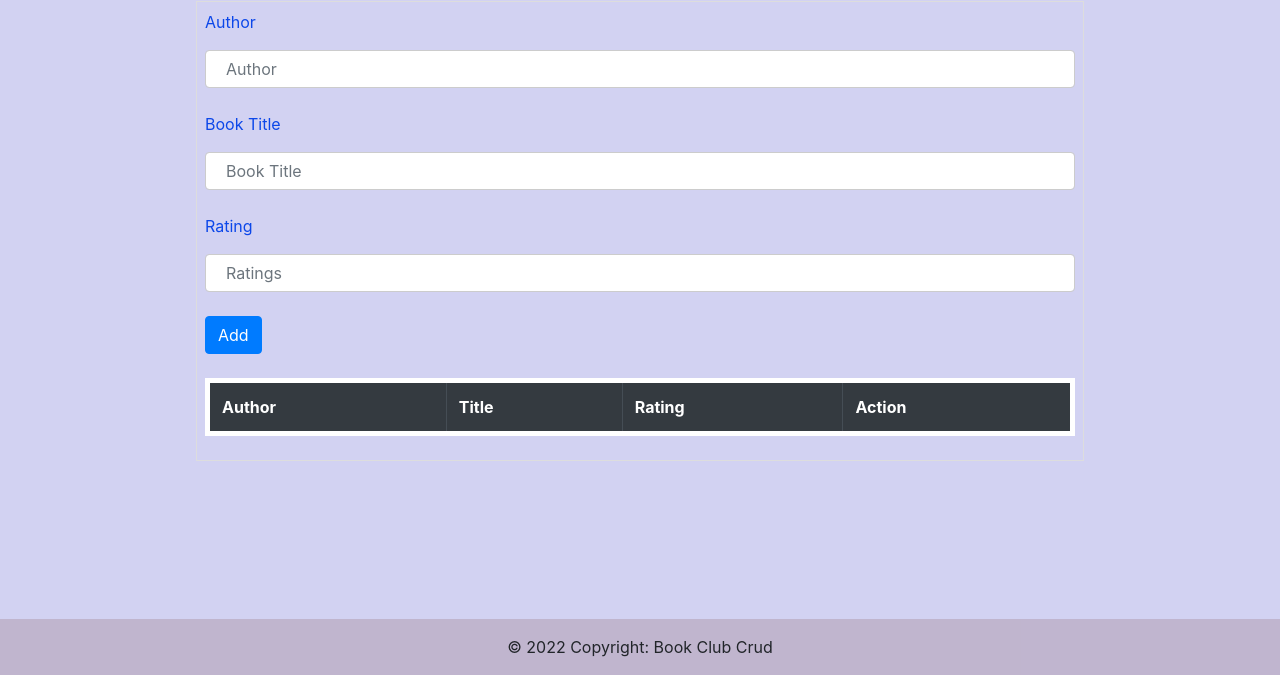
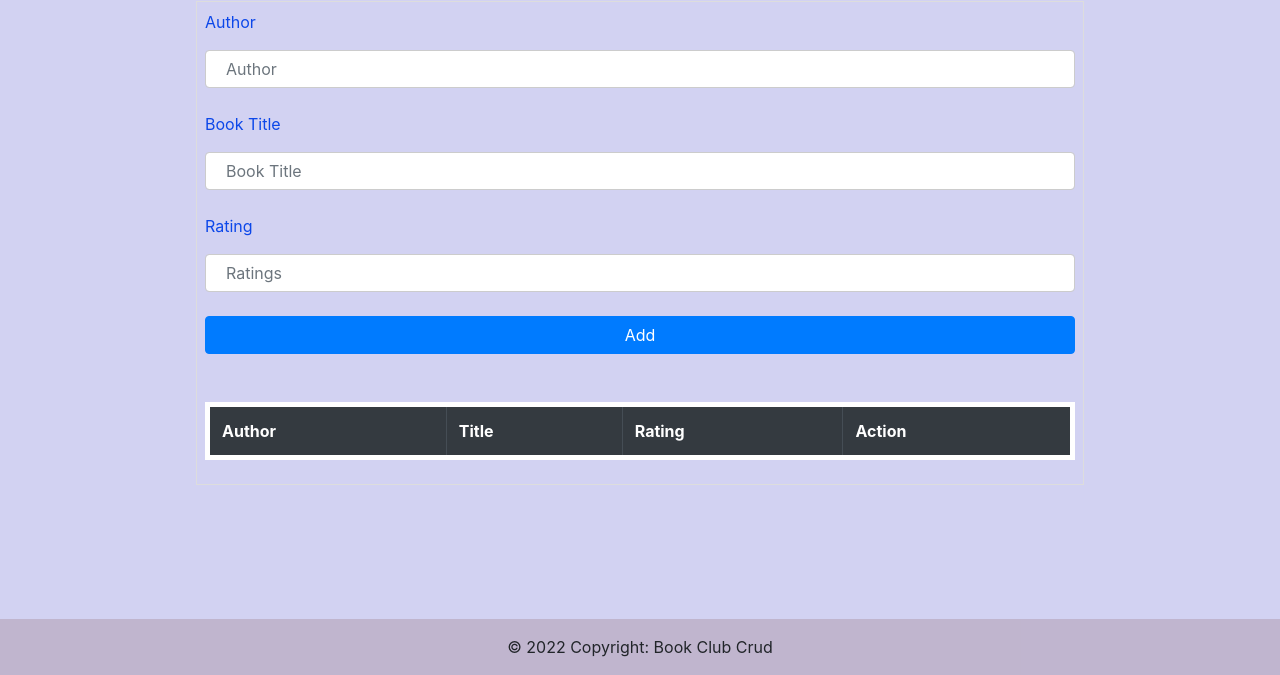
Before and after one commit to Jcodes17/book-club-app, a website: page index.html in a window 1280 px wide. Shown: the part 125-800 px from the top of the page. Drawn offline with nearby package versions, Linux system fonts and the light colour scheme.

Commit message:
made a change to the button

```diff
--- a/index.html
+++ b/index.html
@@ -60,7 +60,7 @@
               />
             </div>
              <!-- add button -->
-            <button class="btn btn-primary" id="Add">Add</button>
+            <button class="btn btn-primary btn-block" id="Add">Add</button>
 
             <br />
             <br />
```
